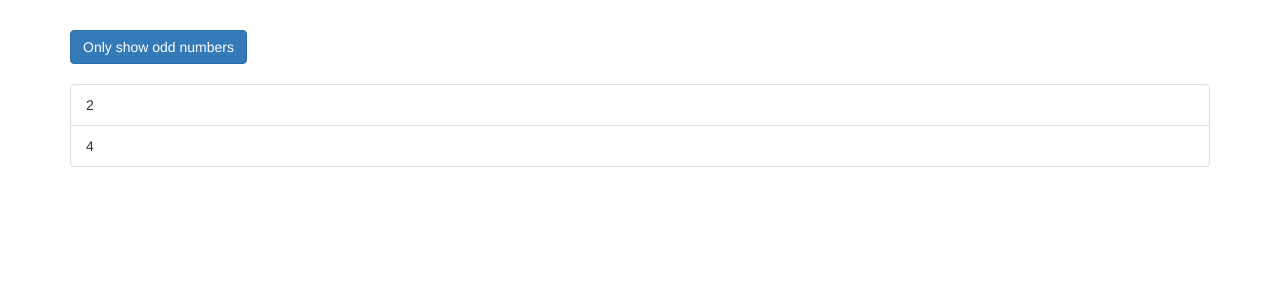
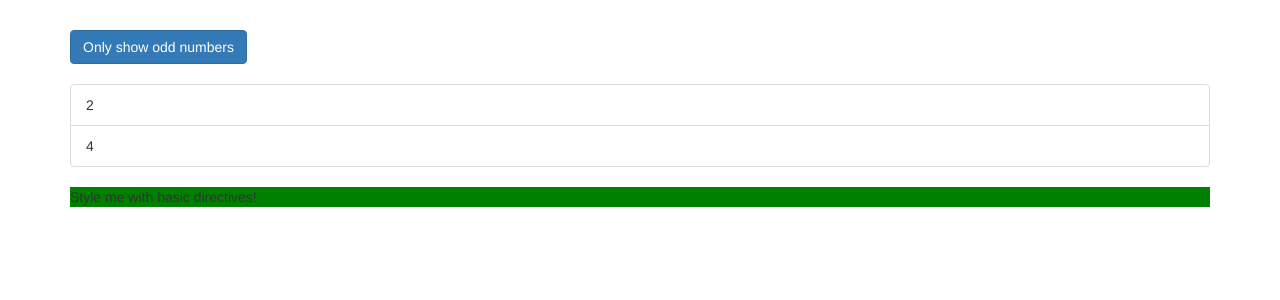
Before and after one commit to AustinVanStroodleBerry/DirectivesDeepDive, an Angular app in the folder directives-start/: page / in a window 1280 px wide. Shown: the top 300 px of the page. Built offline with nearby package versions, Linux system fonts and the light colour scheme.

Commit message:
Basic Directive

```diff
--- a/directives-start/src/app/app.component.html
+++ b/directives-start/src/app/app.component.html
@@ -25,9 +25,7 @@
           </li>
         </div>
       </ul>
-      <ng-template [ngIf]="onlyOdd">
-        <p>Only odd</p>
-      </ng-template>
+      <p appBasicHighlight>Style me with basic directives!</p>
     </div>
   </div>
 </div>
--- a/directives-start/src/app/app.module.ts
+++ b/directives-start/src/app/app.module.ts
@@ -2,12 +2,13 @@
 import { NgModule } from '@angular/core';
 import { FormsModule } from '@angular/forms';
 
-
 import { AppComponent } from './app.component';
+import { BasicHighlightDirective } from './basic-highlight/basic-highlight.directive';
 
 @NgModule({
   declarations: [
-    AppComponent
+    AppComponent,
+    BasicHighlightDirective
   ],
   imports: [
     BrowserModule,
--- /dev/null
+++ b/directives-start/src/app/basic-highlight/basic-highlight.directive.ts
@@ -0,0 +1,13 @@
+import { Directive, ElementRef, OnInit } from "@angular/core";
+
+@Directive({
+    selector: '[appBasicHighlight]'
+})
+export class BasicHighlightDirective implements OnInit {
+    constructor(private elementRef: ElementRef) {
+    }
+
+    ngOnInit() {
+        this.elementRef.nativeElement.style.backgroundColor = 'green';
+    }
+}
```
